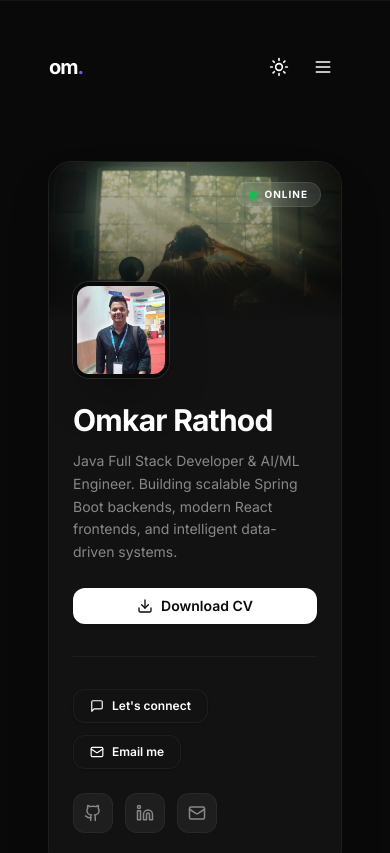
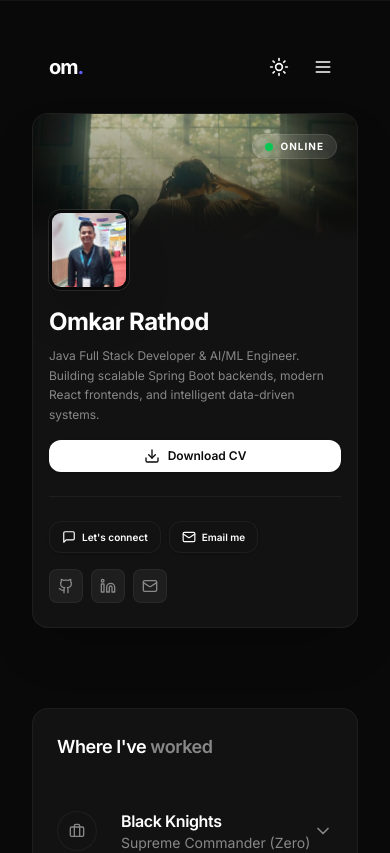
Before and after one commit to omkarrathod23/omkar-portfolio., a React (Vite) app: page / in a window 390 px wide. Shown: the top 853 px of the page. Built offline with nearby package versions, Linux system fonts and the light colour scheme.

Commit message:
Improve mobile UI responsiveness and user experience

```diff
--- a/src/components/layout/Layout.jsx
+++ b/src/components/layout/Layout.jsx
@@ -34,10 +34,10 @@
                     max-w-[1400px]
                     w-full
                     mx-auto
-                    px-8
-                    pt-24
-                    pb-32
-                    space-y-32
+                    px-4 sm:px-6 lg:px-8
+                    pt-20 sm:pt-24
+                    pb-16 sm:pb-24 lg:pb-32
+                    space-y-16 sm:space-y-24 lg:space-y-32
                 ">
                     {children}
                 </div>
--- a/src/components/layout/Navbar.jsx
+++ b/src/components/layout/Navbar.jsx
@@ -99,9 +99,9 @@
                         initial={{ opacity: 0, y: -20 }}
                         animate={{ opacity: 1, y: 0 }}
                         exit={{ opacity: 0, y: -20 }}
-                        className="md:hidden mt-4 mx-auto max-w-[1400px] card-glass pointer-events-auto bg-bg-primary/95 backdrop-blur-xl border-accent-primary/10 shadow-2xl"
+                        className="md:hidden mt-4 mx-4 max-w-[700px] sm:mx-auto card-glass pointer-events-auto bg-bg-primary/95 backdrop-blur-xl border-accent-primary/10 shadow-2xl"
                     >
-                        <div className="flex flex-col p-6 gap-6">
+                        <div className="flex flex-col p-4 sm:p-6 gap-4 sm:gap-6">
                             {navLinks.map((link) => (
                                 <a
                                     key={link.name}
@@ -114,7 +114,7 @@
                             ))}
                             <a
                                 href="mailto:omkarrathod101050@gmail.com"
-                                className="w-full text-center text-xs font-bold uppercase tracking-widest px-4 py-4 bg-accent-primary text-bg-primary rounded-xl"
+                                className="w-full text-center text-[11px] sm:text-xs font-bold uppercase tracking-wider sm:tracking-widest px-4 py-3 sm:py-4 bg-accent-primary text-bg-primary rounded-xl"
                                 onClick={() => setIsMobileMenuOpen(false)}
                             >
                                 Hire me
--- a/src/components/sections/Experience.jsx
+++ b/src/components/sections/Experience.jsx
@@ -44,7 +44,7 @@
                         transition={{ duration: 0.3 }}
                         className="overflow-hidden"
                     >
-                        <div className="pb-8 pl-16 pr-12 text-secondary text-sm leading-relaxed max-w-xl">
+                        <div className="pb-6 sm:pb-8 pl-4 sm:pl-12 md:pl-16 pr-4 sm:pr-8 md:pr-12 text-secondary text-xs sm:text-sm leading-relaxed max-w-xl">
                             Architected and maintained high-performance microservices. Improved system latency by 30% through caching and query optimization. Led the migration of legacy systems to modern Spring Boot architecture.
                         </div>
                     </motion.div>
--- a/src/components/sections/Hero.jsx
+++ b/src/components/sections/Hero.jsx
@@ -10,16 +10,16 @@
 
 const Hero = () => {
     return (
-        <section id="home" className="container pt-16 pb-24">
+        <section id="home" className="container pt-8 sm:pt-12 md:pt-16 pb-12 sm:pb-16 md:pb-24">
 
             <motion.div
                 initial={{ opacity: 0, y: 30 }}
                 animate={{ opacity: 1, y: 0 }}
                 transition={{ duration: 0.8, ease: "easeOut" }}
-                className="relative rounded-3xl overflow-hidden border border-accent-primary/5 bg-bg-secondary shadow-2xl"
+                className="relative rounded-2xl sm:rounded-3xl overflow-hidden border border-accent-primary/5 bg-bg-secondary shadow-2xl"
             >
                 {/* ================= Banner ================= */}
-                <div className="relative h-40 md:h-56 w-full overflow-hidden">
+                <div className="relative h-32 sm:h-40 md:h-56 w-full overflow-hidden">
                     <motion.img
                         initial={{ scale: 1.2 }}
                         animate={{ scale: 1 }}
@@ -39,13 +39,13 @@
                 </div>
 
                 {/* ================= Content ================= */}
-                <div className="px-6 md:px-10 pb-10 md:pb-12 -mt-10 md:-mt-14 relative">
+                <div className="px-4 sm:px-6 md:px-10 pb-6 sm:pb-8 md:pb-12 -mt-8 sm:-mt-10 md:-mt-14 relative">
                     {/* Profile image */}
                     <motion.div
                         initial={{ scale: 0.8, opacity: 0 }}
                         animate={{ scale: 1, opacity: 1 }}
                         transition={{ delay: 0.2, duration: 0.5 }}
-                        className="w-24 h-24 md:w-32 md:h-32 rounded-2xl md:rounded-3xl overflow-hidden border-4 border-bg-primary shadow-2xl ring-1 ring-accent-primary/10"
+                        className="w-20 h-20 sm:w-24 sm:h-24 md:w-32 md:h-32 rounded-xl sm:rounded-2xl md:rounded-3xl overflow-hidden border-3 sm:border-4 border-bg-primary shadow-2xl ring-1 ring-accent-primary/10"
                     >
                         <img
                             src="/profile.jpg"
@@ -55,13 +55,13 @@
                     </motion.div>
 
                     {/* Text + actions */}
-                    <div className="mt-6 flex flex-col md:flex-row md:items-end md:justify-between gap-6 md:gap-8">
+                    <div className="mt-4 sm:mt-5 md:mt-6 flex flex-col md:flex-row md:items-end md:justify-between gap-4 sm:gap-6 md:gap-8">
                         <div className="max-w-xl">
                             <motion.h1
                                 initial={{ opacity: 0, x: -20 }}
                                 animate={{ opacity: 1, x: 0 }}
                                 transition={{ delay: 0.3, duration: 0.5 }}
-                                className="text-3xl md:text-5xl font-bold tracking-tight text-accent-primary"
+                                className="text-2xl sm:text-3xl md:text-5xl font-bold tracking-tight text-accent-primary"
                             >
                                 Omkar Rathod
                             </motion.h1>
@@ -70,7 +70,7 @@
                                 initial={{ opacity: 0, x: -20 }}
                                 animate={{ opacity: 1, x: 0 }}
                                 transition={{ delay: 0.4, duration: 0.5 }}
-                                className="text-secondary mt-3 md:mt-4 leading-relaxed text-sm md:text-base"
+                                className="text-secondary mt-2 sm:mt-3 md:mt-4 leading-relaxed text-xs sm:text-sm md:text-base"
                             >
                                 Java Full Stack Developer & AI/ML Engineer.
                                 Building scalable Spring Boot backends, modern React frontends,
@@ -85,7 +85,7 @@
                             href="/resume.pdf"
                             target="_blank"
                             rel="noopener noreferrer"
-                            className="btn-primary flex items-center justify-center gap-2 w-full md:w-fit"
+                            className="btn-primary flex items-center justify-center gap-2 w-full md:w-fit text-xs sm:text-sm"
                         >
                             <Download size={16} />
                             Download CV
@@ -93,28 +93,28 @@
                     </div>
 
                     {/* ================= Bottom Row ================= */}
-                    <div className="mt-8 pt-8 border-t border-accent-primary/5 flex flex-col md:flex-row md:items-center justify-between gap-6">
-                        <div className="flex flex-wrap gap-3">
+                    <div className="mt-6 sm:mt-8 pt-6 sm:pt-8 border-t border-accent-primary/5 flex flex-col md:flex-row md:items-center justify-between gap-4 sm:gap-6">
+                        <div className="flex flex-wrap gap-2 sm:gap-3">
                             <a
                                 href="https://www.linkedin.com/in/omkar-rathod-a93467251/"
                                 target="_blank"
                                 rel="noopener noreferrer"
-                                className="btn-secondary flex items-center gap-2 py-2 px-4"
+                                className="btn-secondary flex items-center gap-1.5 sm:gap-2 py-2 px-3 sm:px-4"
                             >
-                                <MessageSquare size={14} />
-                                <span className="text-xs">Let's connect</span>
+                                <MessageSquare size={14} className="flex-shrink-0" />
+                                <span className="text-[10px] sm:text-xs">Let's connect</span>
                             </a>
 
                             <a
                                 href="mailto:omkarrathod101050@gmail.com"
-                                className="btn-secondary flex items-center gap-2 py-2 px-4"
+                                className="btn-secondary flex items-center gap-1.5 sm:gap-2 py-2 px-3 sm:px-4"
                             >
-                                <Mail size={14} />
-                                <span className="text-xs">Email me</span>
+                                <Mail size={14} className="flex-shrink-0" />
+                                <span className="text-[10px] sm:text-xs">Email me</span>
                             </a>
                         </div>
 
-                        <div className="flex items-center gap-3">
+                        <div className="flex items-center gap-2 sm:gap-3">
                             {[
                                 { icon: Github, href: "https://github.com/omkarrathod23" },
                                 { icon: Linkedin, href: "https://www.linkedin.com/in/omkar-rathod-a93467251/" },
@@ -126,9 +126,9 @@
                                     href={social.href}
                                     target="_blank"
                                     rel="noopener noreferrer"
-                                    className="p-2.5 bg-accent-primary/5 rounded-xl hover:bg-accent-primary/10 transition-colors border border-accent-primary/5 text-secondary hover:text-accent-primary"
+                                    className="p-2 sm:p-2.5 bg-accent-primary/5 rounded-lg sm:rounded-xl hover:bg-accent-primary/10 transition-colors border border-accent-primary/5 text-secondary hover:text-accent-primary"
                                 >
-                                    <social.icon size={18} />
+                                    <social.icon size={16} className="sm:w-[18px] sm:h-[18px]" />
                                 </motion.a>
                             ))}
                         </div>
--- a/src/index.css
+++ b/src/index.css
@@ -102,11 +102,11 @@
   }
 
   .section-padding {
-    @apply py-16 md:py-24;
+    @apply py-12 sm:py-16 md:py-24;
   }
 
   .container {
-    @apply max-w-[700px] mx-auto px-4;
+    @apply max-w-[700px] mx-auto px-4 sm:px-6;
   }
 }
 
```
Also changed, not shown: src/components/layout/Footer.jsx (+7 -7 lines), src/components/sections/Projects.jsx (+4 -4 lines), src/components/sections/TechStack.jsx (+11 -11 lines).
